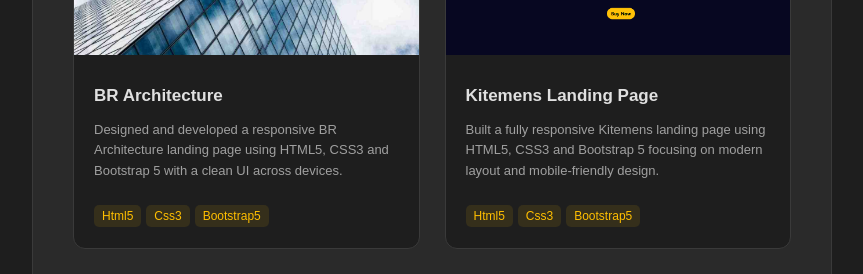
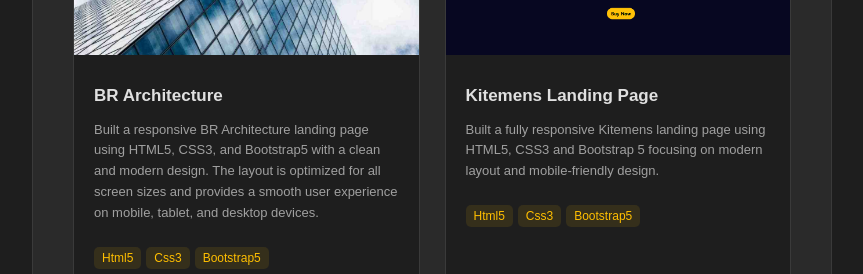
Before and after one commit to abdulrehmangull495/arportfolio, a React (Vite) app: page / in a window 1280 px wide. Shown: the part 1280-1554 px from the top of the page, without its empty margins (408-1271 px from the left). Built offline with nearby package versions, Linux system fonts and the light colour scheme; grey boxes are pictures that could not be loaded.

Commit message:
update code

```diff
--- a/src/App.jsx
+++ b/src/App.jsx
@@ -237,9 +237,8 @@ function App() {
                 <div className="card">
                   <h3>BR Architecture</h3>
                   <p>
-                    Designed and developed a responsive BR Architecture landing
-                    page using HTML5, CSS3 and Bootstrap 5 with a clean UI
-                    across devices.
+                    Built a responsive BR Architecture landing page using HTML5, CSS3, and Bootstrap5 with a clean and modern design. The layout is optimized for all screen sizes and provides
+                     a smooth user experience on mobile, tablet, and desktop devices.
                   </p>
                   <span>Html5</span>
                   <span>Css3</span>
```
